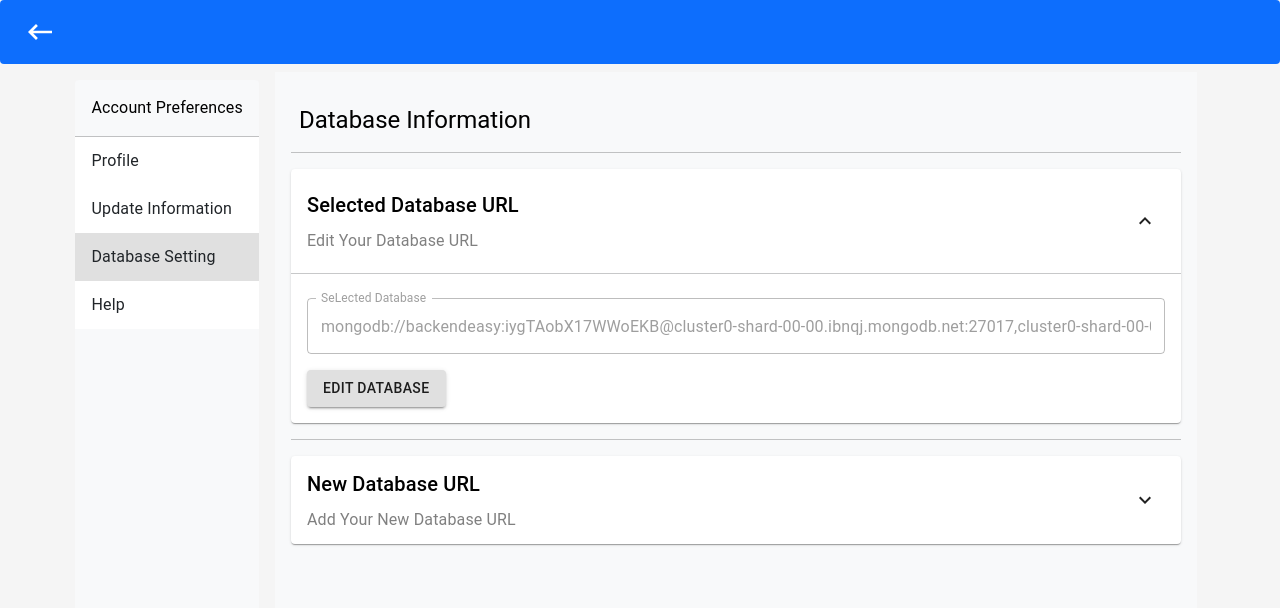
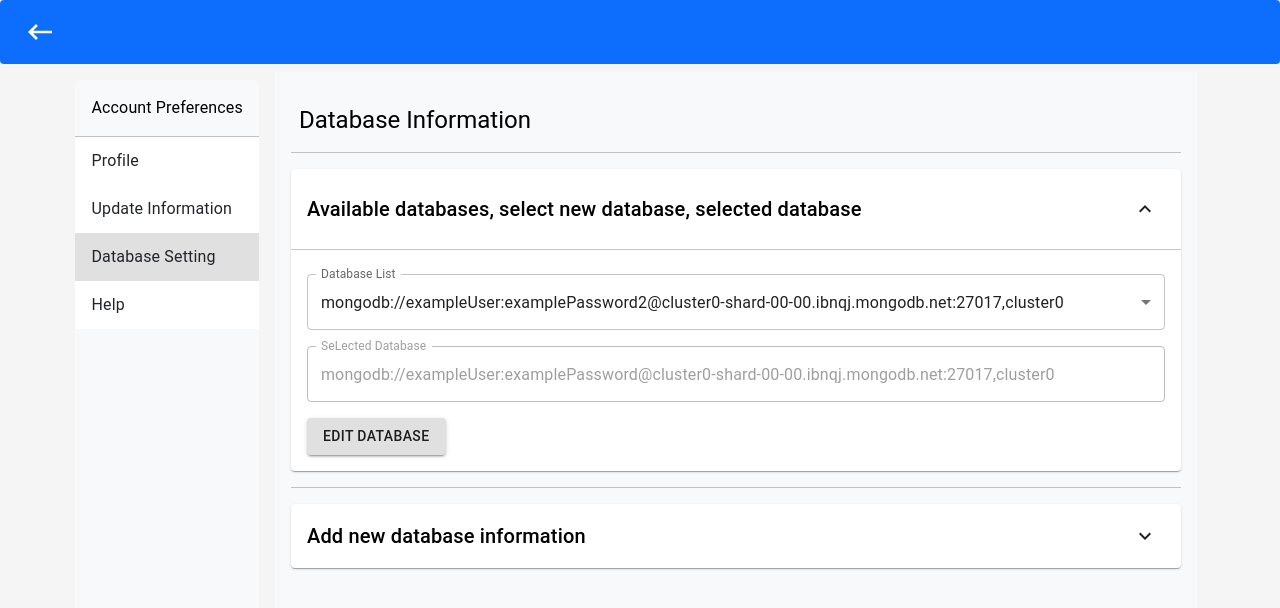
Before and after one commit to justhanzala/client.api.backendeasy, a React (Create React App) app: page /user/database-setting in a window 1280 px wide. Both pictures are taken after a click on the button 1144 px from the left and 213 px from the top of the page. Shown: the top 608 px of the page. Built offline with nearby package versions, Linux system fonts and the light colour scheme.

Commit message:
change text and add database list input and minor change

```diff
--- a/src/pages/DatabaseSetting.js
+++ b/src/pages/DatabaseSetting.js
@@ -1,4 +1,4 @@
-import { useState } from "react";
+import React, { useState } from "react";
 import { Link } from "react-router-dom";
 
 // Styled Components
@@ -13,6 +13,7 @@ import {
   TextField,
   Typography,
   Button,
+  MenuItem,
 } from "@mui/material";
 import {
   KeyboardBackspace as KeyboardBackspaceIcon,
@@ -31,7 +32,7 @@ const DatabaseSetting = () => {
   const [expandedAddDatabaseAccordion, setExpandedAddDatabaseAccordion] =
     useState(false);
   const [database, setDatabase] = useState(
-    "mongodb://backendeasy:iygTAobX17WWoEKB@cluster0-shard-00-00.ibnqj.mongodb.net:27017,cluster0-shard-00-01.ibnqj.mongodb.net:27017,cluster0-shard-00-02.ibnqj.mongodb.net:27017/dev_api_backendeasy?ssl=true&replicaSet=atlas-12bwaa-shard-0&authSource=admin&retryWrites=true&w=majority"
+    "mongodb://exampleUser:examplePassword@cluster0-shard-00-00.ibnqj.mongodb.net:27017,cluster0"
   );
 
   const handleDatabaseAccordion = (panel) => (event, isExpanded) => {
@@ -63,6 +64,15 @@ const DatabaseSetting = () => {
     </Link>
   );
 
+  const availableDatabases = [
+    "mongodb://exampleUser:examplePassword2@cluster0-shard-00-00.ibnqj.mongodb.net:27017,cluster0" ===
+    database
+      ? database
+      : "mongodb://exampleUser:examplePassword2@cluster0-shard-00-00.ibnqj.mongodb.net:27017,cluster0",
+    "mongodb://exampleUser2:examplePassword2@cluster0-shard-00-00.ibnqj.mongodb.net:27017,cluster0",
+    "mongodb://exampleUser3:examplePassword@cluster0-shard-00-00.ibnqj.mongodb.net:27017,cluster0",
+  ];
+
   return (
     <>
       <Banner firstElement={firstElement} />
@@ -82,14 +92,10 @@ const DatabaseSetting = () => {
             >
               <AccordionSummary>
                 <Box className="d-flex justify-content-between align-items-center w-100">
-                  <Box className="d-flex flex-column">
-                    <Box className="mb-2">
-                      <Typography variant="h6" color="black">
-                        Selected Database URL
-                      </Typography>
-                    </Box>
-                    <Typography variant="p" color="GrayText">
-                      Edit Your Database URL
+                  <Box className="d-flex">
+                    <Typography variant="h6" color="InfoText">
+                      Available databases, select new database, selected
+                      database
                     </Typography>
                   </Box>
                   <IconButton color="inherit">
@@ -98,19 +104,32 @@ const DatabaseSetting = () => {
                   </IconButton>
                 </Box>
               </AccordionSummary>
-              <hr className="text-dark mt-0" />
+              <Divider className="mb-3" />
               <AccordionDetails>
                 <Box className="mb-3">
                   <TextField
                     type="text"
                     name="database"
                     variant="outlined"
-                    label={
-                      database ===
-                      "mongodb://backendeasy:iygTAobX17WWoEKB@cluster0-shard-00-00.ibnqj.mongodb.net:27017,cluster0-shard-00-01.ibnqj.mongodb.net:27017,cluster0-shard-00-02.ibnqj.mongodb.net:27017/dev_api_backendeasy?ssl=true&replicaSet=atlas-12bwaa-shard-0&authSource=admin&retryWrites=true&w=majority"
-                        ? "SeLected Database"
-                        : "Database"
-                    }
+                    label="Database List"
+                    defaultValue={availableDatabases.slice(0, 1)}
+                    onChange={(e) => setDatabase(e.target.value)}
+                    fullWidth
+                    select
+                  >
+                    {availableDatabases.map((database, index) => (
+                      <MenuItem key={index} value={database}>
+                        {database}
+                      </MenuItem>
+                    ))}
+                  </TextField>
+                </Box>
+                <Box className="mb-3">
+                  <TextField
+                    type="text"
+                    name="database"
+                    variant="outlined"
+                    label="SeLected Database"
                     value={database}
                     onChange={(e) => setDatabase(e.target.value)}
                     disabled={disabledDatabaseBtn}
@@ -128,7 +147,7 @@ const DatabaseSetting = () => {
                     Edit Database
                   </Button>
                   {database !==
-                    "mongodb://backendeasy:iygTAobX17WWoEKB@cluster0-shard-00-00.ibnqj.mongodb.net:27017,cluster0-shard-00-01.ibnqj.mongodb.net:27017,cluster0-shard-00-02.ibnqj.mongodb.net:27017/dev_api_backendeasy?ssl=true&replicaSet=atlas-12bwaa-shard-0&authSource=admin&retryWrites=true&w=majority" && (
+                    "mongodb://exampleUser:examplePassword@cluster0-shard-00-00.ibnqj.mongodb.net:27017,cluster0" && (
                     <Button variant="contained" color="primary">
                       Save
                     </Button>
@@ -146,13 +165,8 @@ const DatabaseSetting = () => {
               <AccordionSummary>
                 <Box className="d-flex justify-content-between align-items-center w-100">
                   <Box className="d-flex flex-column">
-                    <Box className="mb-2">
-                      <Typography variant="h6" color="black">
-                        New Database URL
-                      </Typography>
-                    </Box>
-                    <Typography variant="p" color="GrayText">
-                      Add Your New Database URL
+                    <Typography variant="h6" color="InfoText">
+                      Add new database information
                     </Typography>
                   </Box>
                   <IconButton color="inherit">
@@ -165,7 +179,7 @@ const DatabaseSetting = () => {
                   </IconButton>
                 </Box>
               </AccordionSummary>
-              <hr className="text-dark mt-0" />
+              <Divider className="mb-3" />
               <AccordionDetails>
                 <Box className="mb-3">
                   <TextField
```
